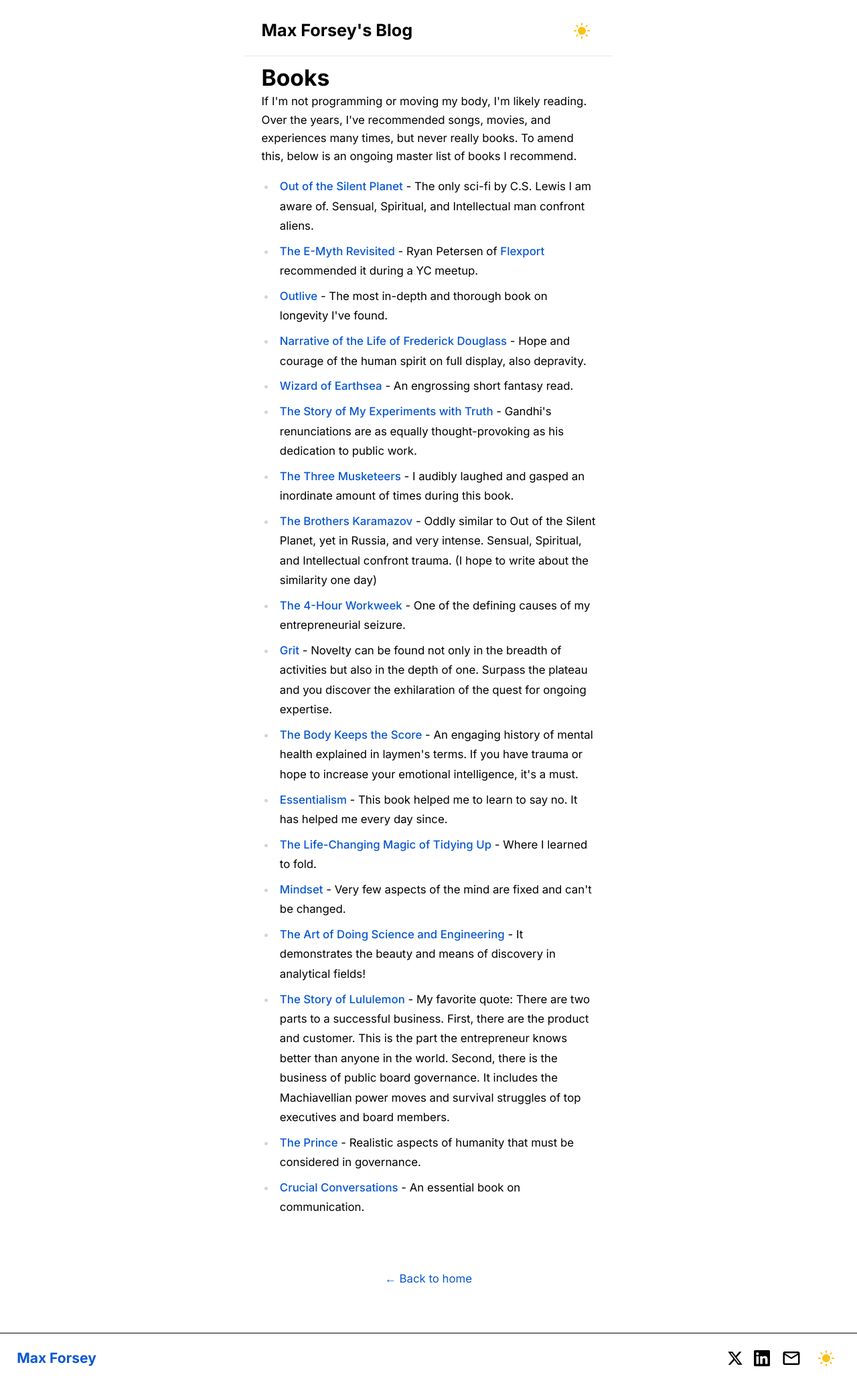
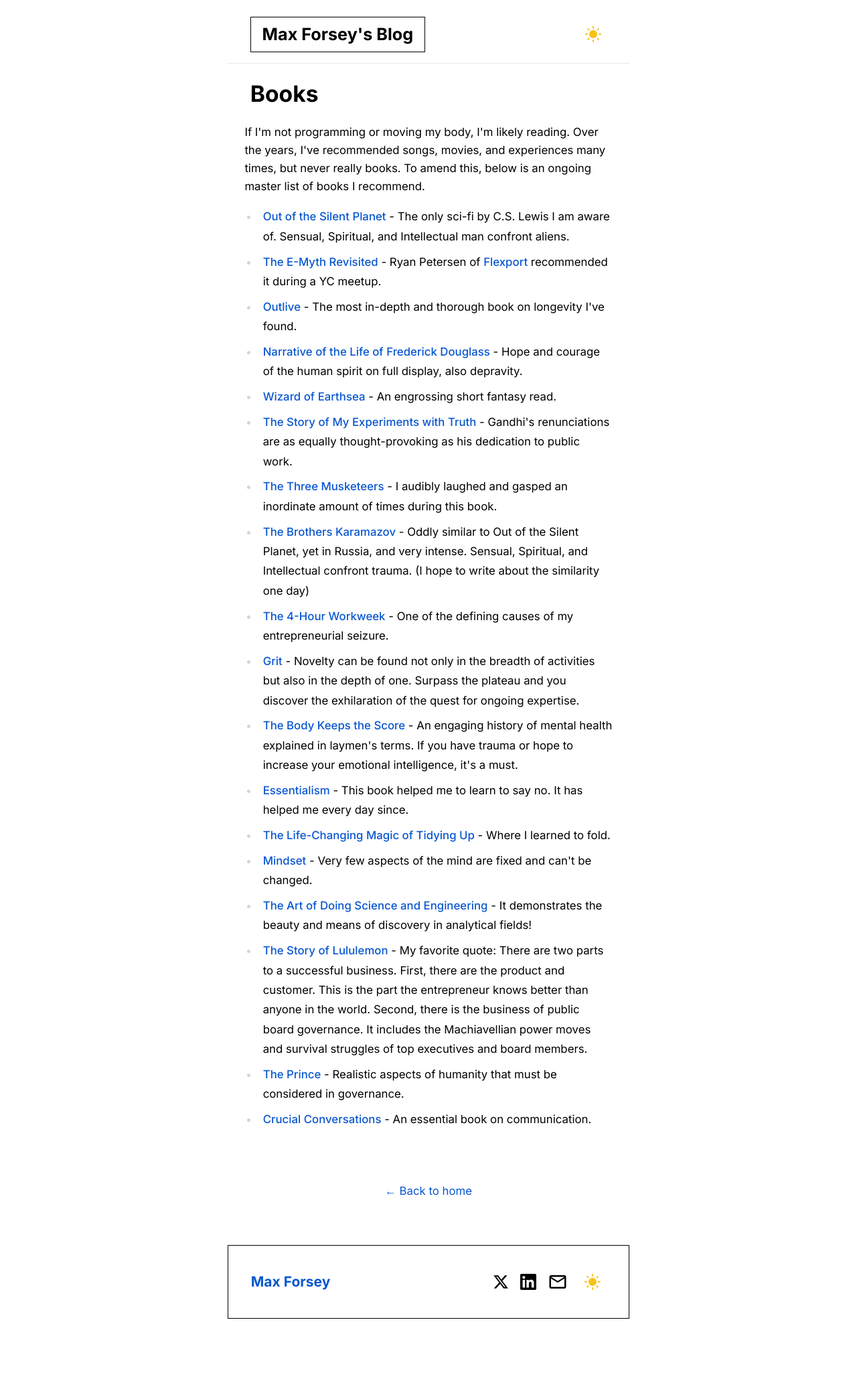
Before and after one commit to max4c/m4c2, a Next.js app: page /blog/books in a window 1280 px wide. Shown: the whole page at 67% size. After the commit the page ends 2002 px from the top, so only its background shows below. Built offline with nearby package versions, Linux system fonts and the light colour scheme.

Commit message:
updated width of blog

```diff
--- a/src/app/blog/layout.tsx
+++ b/src/app/blog/layout.tsx
@@ -8,12 +8,8 @@
   children: React.ReactNode
 }) {
   return (
-    <div className="w-full flex justify-center">
-      <div className="w-full max-w-[650px]">
-        <div className="px-4 sm:px-6">
-          {children}
-        </div>
-      </div>
+    <div className="w-full">
+      {children}
     </div>
   );
 }
--- a/src/app/blog/post5.mdx
+++ b/src/app/blog/post5.mdx
@@ -4,11 +4,12 @@
 date: 2024-11-01
 location: Provo
 ---
+
 This is a personal interdisciplinary essay on the question:
 
- "What is friendship?"
+"What is friendship?"
 
- Hope you enjoy it
+Hope you enjoy it
 
  ---
 
--- a/src/app/globals.css
+++ b/src/app/globals.css
@@ -36,7 +36,7 @@
   }
 
   .mdx-content {
-    @apply prose max-w-none;
+    @apply prose max-w-none px-4 sm:px-8 mt-6;
   }
 
   .content-wrapper {
@@ -44,7 +44,7 @@
   }
 
   main {
-    @apply w-full max-w-[650px] mx-auto flex-1;
+    @apply w-full flex-1;
   }
 
   /* Link styles */
@@ -65,7 +65,7 @@
   /* Prose styles */
   .prose {
     @apply max-w-none;
-    @apply prose-h1:text-lg prose-h1:font-bold prose-h1:mb-4;
+    @apply prose-h1:text-lg prose-h1:font-bold prose-h1:mb-4 prose-h1:mt-8;
     @apply prose-h2:text-xl prose-h2:font-bold prose-h2:mb-3 prose-h2:mt-8;
     @apply prose-h3:text-lg prose-h3:font-bold prose-h3:mb-3 prose-h3:mt-6;
     @apply prose-p:mb-4 prose-p:leading-relaxed;
--- a/src/components/BlogPostHeader.tsx
+++ b/src/components/BlogPostHeader.tsx
@@ -20,11 +20,10 @@
     setMounted(true);
   }, []);
 
-
   if (!mounted) {
     return (
       <div className="w-full border-b border-gray-200 dark:border-gray-700">
-        <div className="max-w-[650px] mx-auto px-6">
+        <div className="max-w-[650px] mx-auto px-4 sm:px-8">
           <div className="pt-6 pb-4 blog-header">
             <div className="flex items-center justify-between gap-2">
               <div className="h-8 w-40 bg-gray-200 dark:bg-gray-700 rounded animate-pulse" />
@@ -39,14 +38,23 @@
   return (
     <>
       <div className="w-full border-b border-gray-200 dark:border-gray-700">
-        <div className="max-w-[650px] mx-auto px-6">
+        <div className="max-w-[650px] mx-auto px-4 sm:px-8">
           <div className="pt-6 pb-4 blog-header">
             <div className="flex items-center justify-between w-full">
               <Link
                 href="/"
-                className="text-[#0957D0] dark:text-[#F7C217] hover:text-[#e97319] dark:hover:text-[#e97319] transition-colors text-xl font-bold"
+                className="px-4 py-2 border border-black dark:border-white
+                  transition-all duration-200 bg-white dark:bg-transparent
+                  text-black dark:text-white
+                  hover:bg-[#0957D0] dark:hover:bg-[#e97319]
+                  hover:text-white !important
+                  hover:border-[#0957D0] dark:hover:border-[#e97319]
+                  text-xl font-bold
+                  group"
               >
-                Max Forsey&apos;s Blog
+                <span className="group-hover:text-white">
+                  Max Forsey&apos;s Blog
+                </span>
               </Link>
               <ThemeToggle />
             </div>
@@ -54,8 +62,8 @@
         </div>
       </div>
 
-      <div className="max-w-[650px] mx-auto px-6 mt-4">
-        <h2 className="text-lg font-bold mb-2">{title}</h2>
+      <div className="max-w-[650px] mx-auto px-4 sm:px-8 mt-6 mb-6">
+        <h2 className="text-3xl font-bold mb-4">{title}</h2>
         <p className="text-sm text-gray-500">
           {formattedDate && location ? `${formattedDate}, ${location} • ` : ''}
           {type !== 'ongoing' && (formattedDate && location ? ` ${readTime} min read` : `${readTime} min read`)}
--- a/src/components/Footer.tsx
+++ b/src/components/Footer.tsx
@@ -22,9 +22,9 @@
   const isDarkMode = theme === 'dark' || (theme === 'system' && systemTheme === 'dark');
 
   return (
-    <footer className="mt-8 w-full">
-      <div className="content-border border-t">
-        <div className="py-4 px-6">
+    <div className="w-full">
+      <div className="content-wrapper">
+        <footer className="mt-8 mb-8 p-4 sm:p-8 border border-black dark:border-white bg-white dark:bg-transparent">
           <div className="flex flex-col sm:flex-row items-center gap-4">
             <Link
               href="/"
@@ -37,9 +37,9 @@
               <ThemeToggle />
             </div>
           </div>
-        </div>
+        </footer>
       </div>
-    </footer>
+    </div>
   );
 };
 
```
